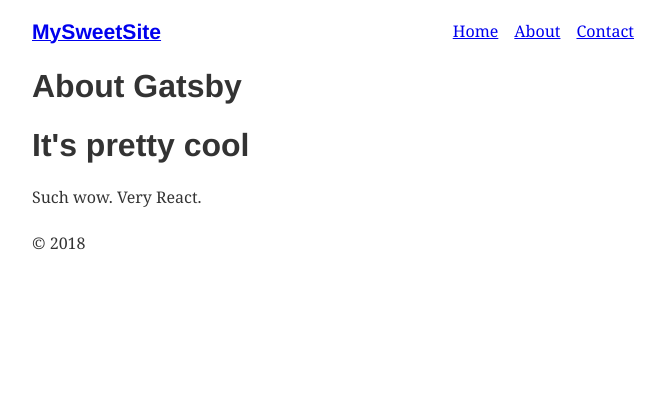
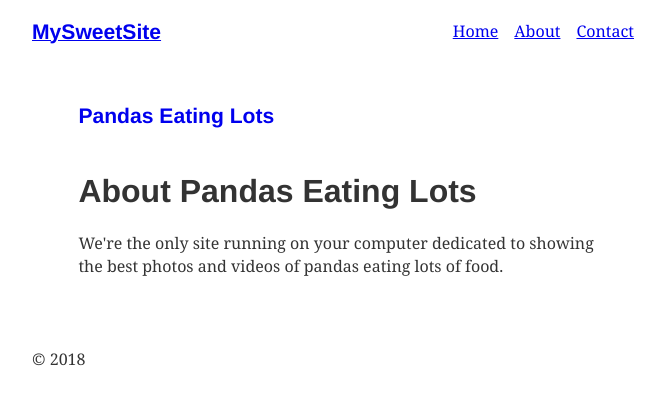
Before and after one commit to MariahAdams/gatsby-sandbox, a Gatsby site: page /about in a window 1280 px wide. Shown: the whole page, without its empty margins (299-964 px from the left). Built offline with nearby package versions, Linux system fonts and the light colour scheme; Gatsby itself is replaced by a stand-in of ours; some packages are replaced by stand-ins of ours.

Commit message:
changing to panda theme for part four

```diff
--- a/gatsby-config.js
+++ b/gatsby-config.js
@@ -2,11 +2,12 @@
 
 module.exports = {
   plugins: [
+    `gatsby-plugin-emotion`,
     {
       resolve: `gatsby-plugin-typography`,
       options: {
-        pathToConfigModule: `src/utils/typography.js`
-      }
-    }
-  ]
+        pathToConfigModule: `src/utils/typography`,
+      },
+    },
+  ],
 }
--- a/package.json
+++ b/package.json
@@ -8,14 +8,19 @@
     "serve": "gatsby serve"
   },
   "dependencies": {
+    "emotion": "^9.2.8",
+    "emotion-server": "^9.2.8",
     "gatsby": "next",
+    "gatsby-plugin-emotion": "^2.0.0-rc.5",
     "gatsby-plugin-typography": "^1.7.19",
     "react": "^16.4.2",
     "react-dom": "^16.4.2",
+    "react-emotion": "^9.2.8",
     "react-typography": "^0.16.13",
     "typography": "^0.16.17",
     "typography-theme-bootstrap": "^0.16.7",
     "typography-theme-fairy-gates": "^0.15.11",
+    "typography-theme-kirkham": "^0.16.3",
     "typography-theme-lawton": "^0.15.10"
   }
 }
--- a/src/components/layout.js
+++ b/src/components/layout.js
@@ -1,5 +1,7 @@
 import React from 'react';
-import { Link } from "gatsby"
+import { css } from 'react-emotion';
+import { Link } from "gatsby";
+import { rhythm } from '../utils/typography';
 
 const ListLink = props => (
   <li style={{ display: `inline-block`, marginRight: `1rem` }}>
@@ -21,7 +23,27 @@
     </header>
 
     <main>
-      {children}
+      <div
+        className={css`
+          margin: 0 auto;
+          max-width: 700px;
+          padding: ${rhythm(2)};
+          padding-top: ${rhythm(1.5)};
+        `}
+      >
+        <Link to={`/`}>
+          <h3
+            className={css`
+              margin-bottom: ${rhythm(2)};
+              display: inline-block;
+              font-style: normal;
+            `}
+          >
+            Pandas Eating Lots
+          </h3>
+        </Link>
+        {children}
+      </div>
     </main>
 
     <footer>
--- a/src/pages/about.js
+++ b/src/pages/about.js
@@ -1,11 +1,12 @@
-import React from 'react';
-import Header from '../components/header';
-import Layout from '../components/layout';
+import React from "react"
+import Layout from "../components/layout"
 
 export default () => (
   <Layout>
-    <Header headerText="About Gatsby"/>
-    <Header headerText="It's pretty cool"/>
-    <p>Such wow. Very React.</p>
+    <h1>About Pandas Eating Lots</h1>
+    <p>
+      We're the only site running on your computer dedicated to showing the best
+      photos and videos of pandas eating lots of food.
+    </p>
   </Layout>
 )
--- a/src/utils/typography.js
+++ b/src/utils/typography.js
@@ -1,6 +1,7 @@
-import Typography from 'typography';
-import fairyGateTheme from 'typography-theme-fairy-gates';
+import Typography from "typography"
+import kirkhamTheme from "typography-theme-kirkham"
 
-const typography = new Typography(fairyGateTheme);
+const typography = new Typography(kirkhamTheme)
 
-export default typography;
+export default typography
+export const rhythm = typography.rhythm
```
Also changed, not shown: src/pages/index.js (+9 -5 lines), 1 other file.
